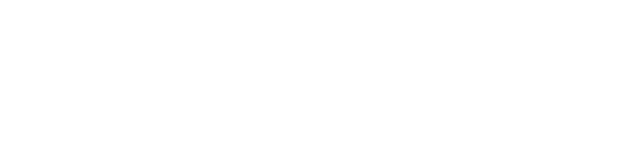
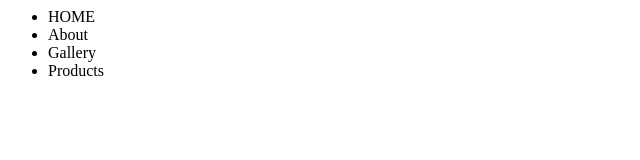
Before and after one commit to Leodionshub/student-solutions, a plain HTML site: page index.html in a window 1280 px wide. Shown: the whole page, without its empty margins (0-640 px from the left). Drawn offline with Linux system fonts and the light colour scheme.

Commit message:
Add navigation bar on header

```diff
--- a/index.html
+++ b/index.html
@@ -6,7 +6,17 @@
     </head>
 
     <body>
-        <div class="header"></div>
+        <div class="header">
+        <nav>
+            <ul>
+                <li class="left-nav">HOME</li>
+                <li class="right-nav">About</li>
+                <li class="right-nav">Gallery</li>
+                <li class="right-nav">Products</li>
+            </ul>
+        </nav>
+
+        </div>
 
         <div class="awesome"></div>
 
```
